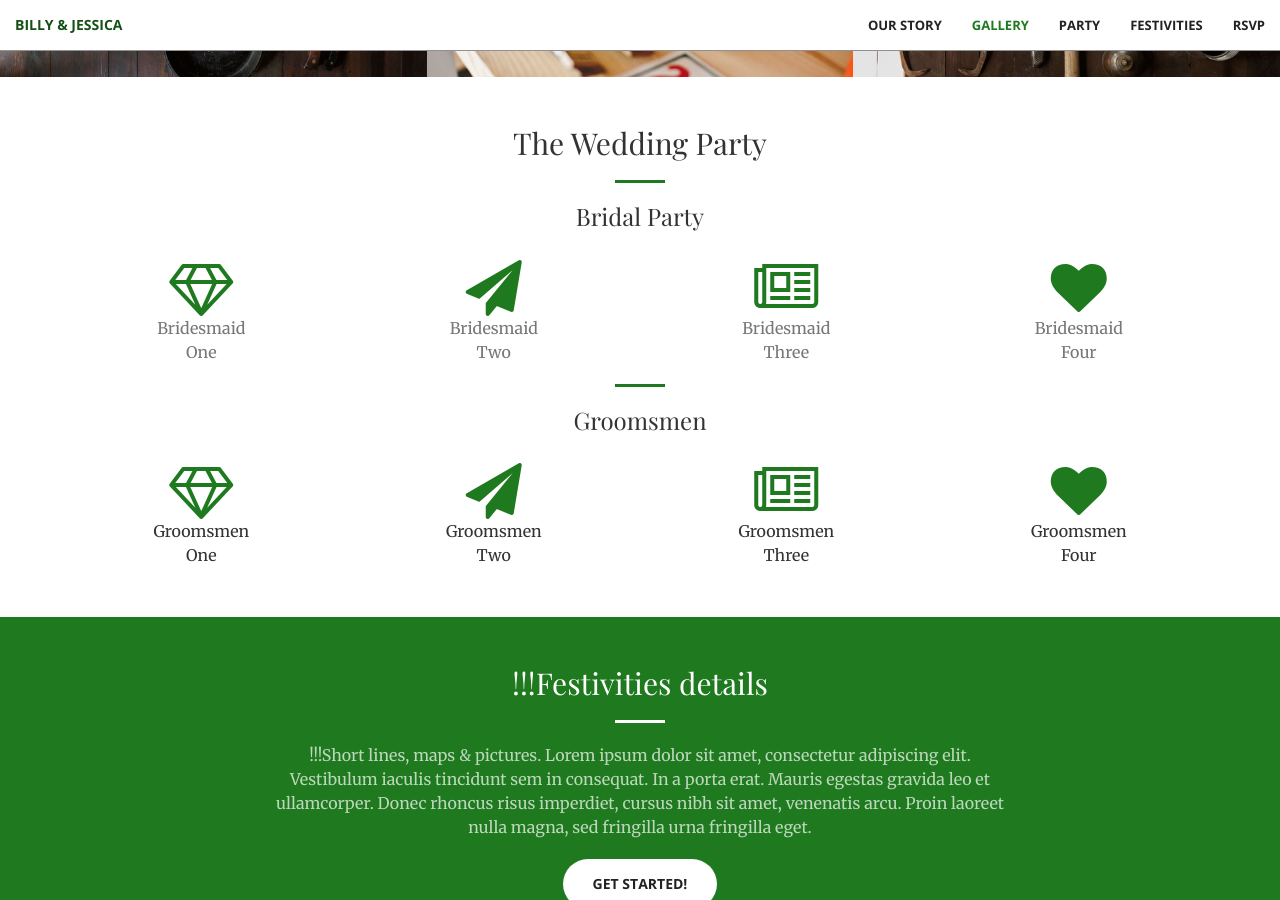
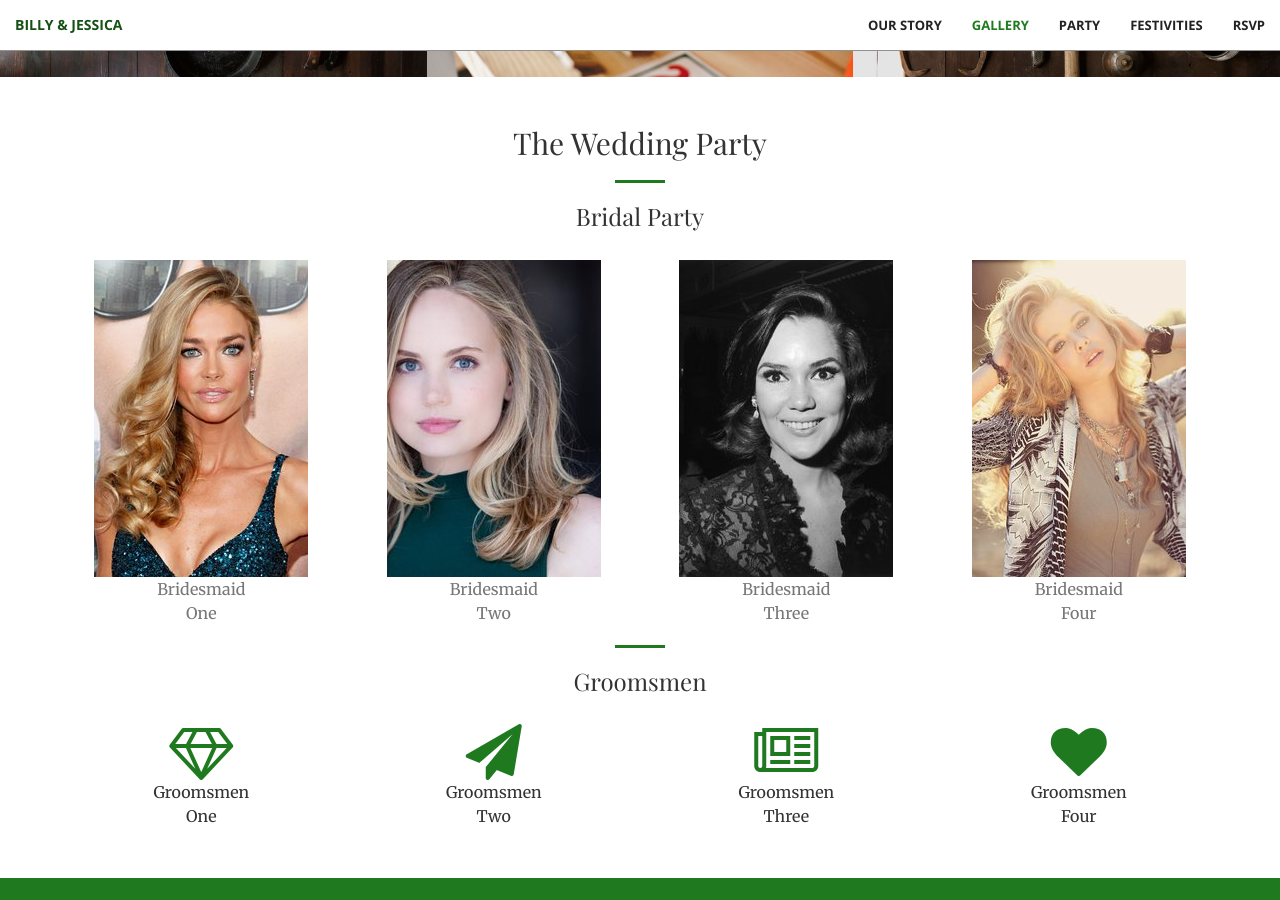
Before and after one commit to notbleh/wed-website, a Jekyll site: the page built from live.html, in a window 1280 px wide and 900 px high, scrolled down 1624 px. Built offline with Jekyll 4.4.1, drawn with Linux system fonts in a browser that asks for light colours.

Commit message:
Update party.html

```diff
--- a/_includes/party.html
+++ b/_includes/party.html
@@ -18,28 +18,28 @@
         <div class="row">
             <div class="col-lg-3 col-md-6 text-center">
                 <div class="service-box">
-                    <i class="fa fa-4x fa-diamond wow bounceIn text-primary"></i>
+                    <img src="img/weddingparty/bmaid1.jpg">
                     <p class="text-muted">Bridesmaid</p>
                     <p class="text-muted">One</p>
                 </div>
             </div>
             <div class="col-lg-3 col-md-6 text-center">
                 <div class="service-box">
-                    <i class="fa fa-4x fa-paper-plane wow bounceIn text-primary" data-wow-delay=".1s"></i>
+                    <img src="img/weddingparty/bmaid2.jpg">
                     <p class="text-muted">Bridesmaid</p>
                     <p class="text-muted">Two</p>
                 </div>
             </div>
             <div class="col-lg-3 col-md-6 text-center">
                 <div class="service-box">
-                    <i class="fa fa-4x fa-newspaper-o wow bounceIn text-primary" data-wow-delay=".2s"></i>
+                    <img src="img/weddingparty/bmaid3.jpg">
                     <p class="text-muted">Bridesmaid</p>
                     <p class="text-muted">Three</p>
                 </div>
             </div>
             <div class="col-lg-3 col-md-6 text-center">
                 <div class="service-box">
-                    <i class="fa fa-4x fa-heart wow bounceIn text-primary" data-wow-delay=".3s"></i>
+                    <img src="img/weddingparty/bmaid4.jpg">
                     <p class="text-muted">Bridesmaid</p>
                     <p class="text-muted">Four</p>
                 </div>
```
